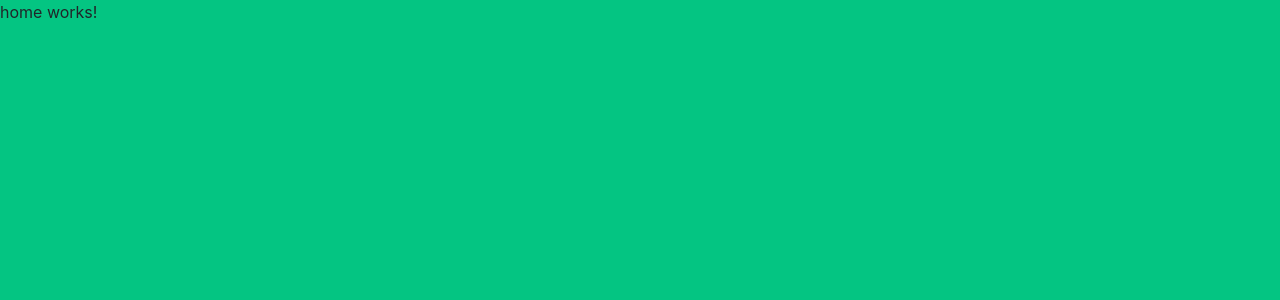
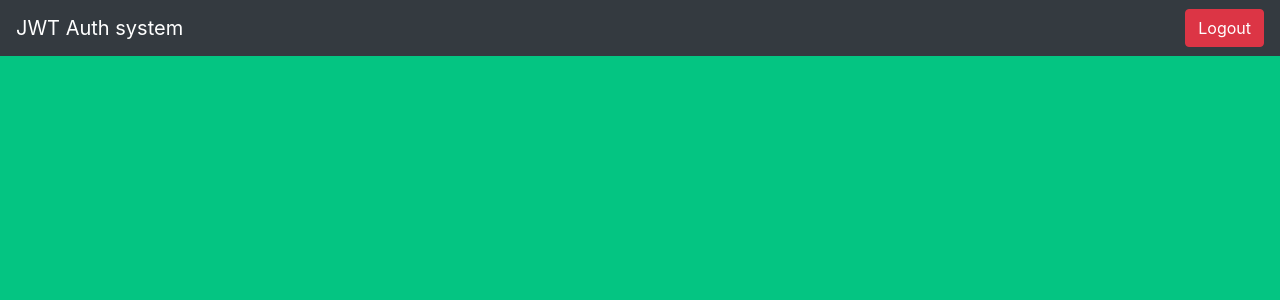
Before and after one commit to Sharky28/Reg-Form-Basic, an Angular app in the folder Angular7/: page /home in a window 1280 px wide. Shown: the top 300 px of the page. Built offline with nearby package versions, Linux system fonts and the light colour scheme.

Commit message:
added navbar and logout function removing token

```diff
--- a/Angular7/src/app/home/home.component.html
+++ b/Angular7/src/app/home/home.component.html
@@ -1,3 +1,4 @@
-<p>
-  home works!
-</p>
+<nav class="navbar navbar-dark bg-dark">
+  <a href="" class="navbar-brand text-white">JWT Auth system</a>
+  <button class="btn btn-danger my-2 my-sm-0" (click) = "onLogout()">Logout</button>
+</nav>
--- a/Angular7/src/app/home/home.component.ts
+++ b/Angular7/src/app/home/home.component.ts
@@ -1,4 +1,5 @@
 import { Component, OnInit } from '@angular/core';
+import { Router } from '@angular/router';
 
 @Component({
   selector: 'app-home',
@@ -7,9 +8,15 @@ import { Component, OnInit } from '@angular/core';
 })
 export class HomeComponent implements OnInit {
 
-  constructor() { }
+  constructor(private router :Router) { }
 
   ngOnInit() {
   }
 
+  onLogout(){
+    localStorage.removeItem('token');
+    this.router.navigate(['/user/login']);
+
+  }
+
 }
```
